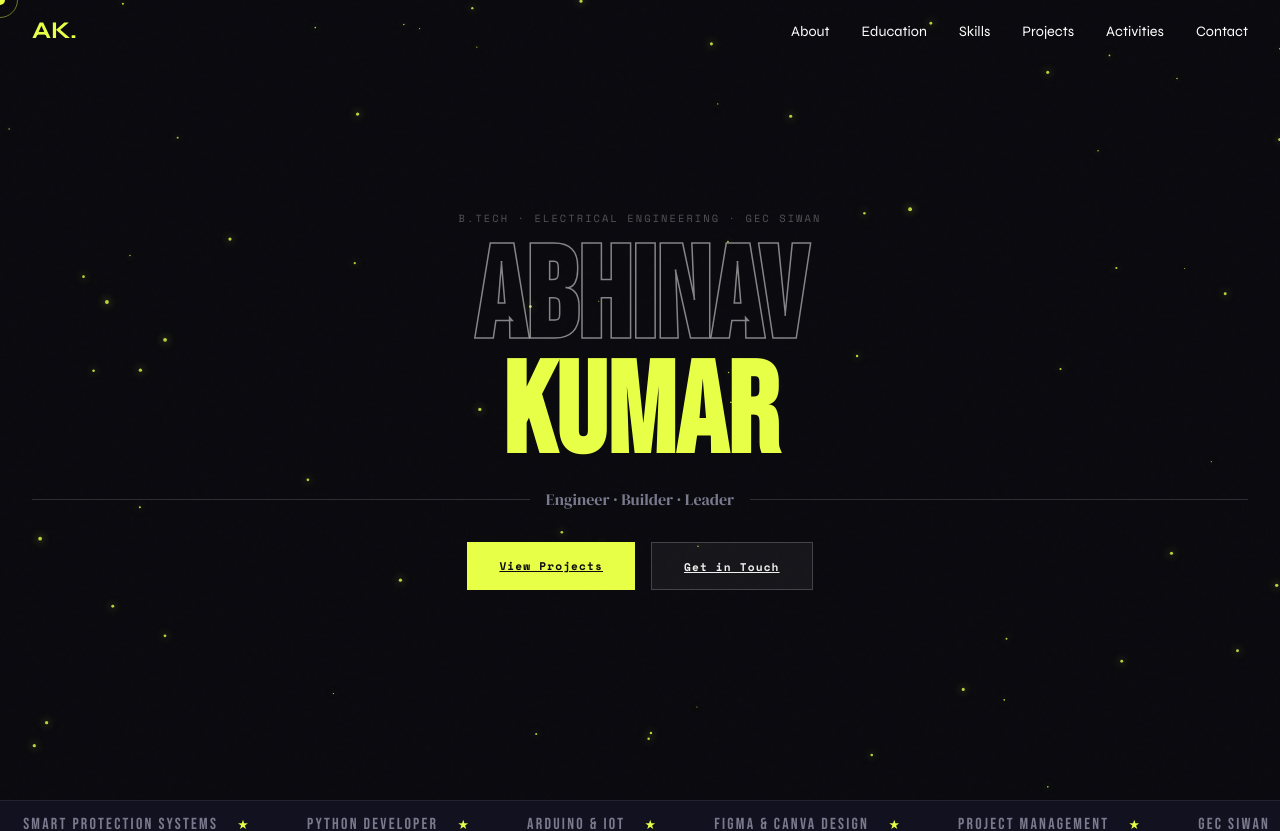
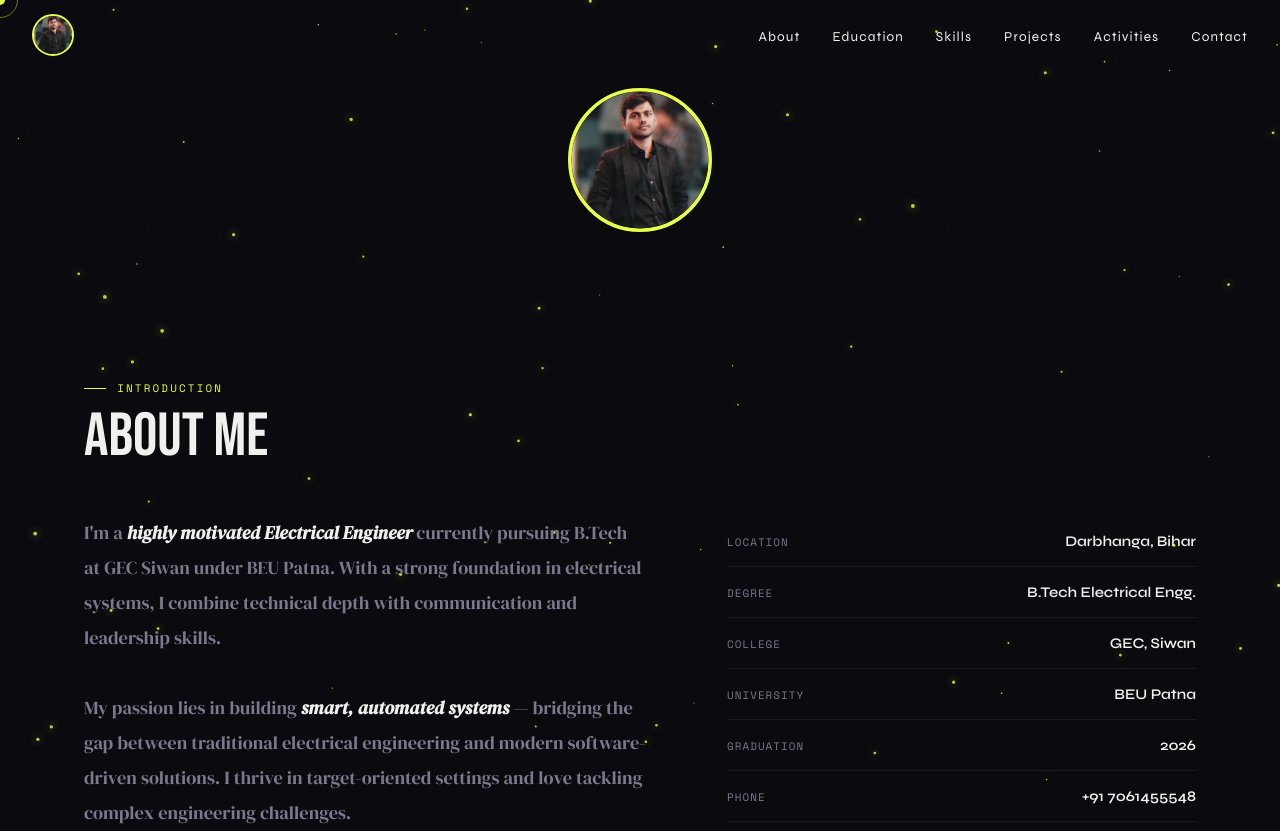
Before and after one commit to MrInnovative7/mrportfolio, a React (Create React App) app: page /profile in a window 1280 px wide. Shown: the top 831 px of the page. Built offline with nearby package versions, Linux system fonts and the light colour scheme.

Commit message:
add profile page with image and routing

```diff
--- a/src/App.js
+++ b/src/App.js
@@ -1,4 +1,6 @@
 import React, { useEffect } from 'react';
+import { BrowserRouter, Routes, Route } from 'react-router-dom';
+
 import Cursor from './components/Cursor';
 import Navbar from './components/Navbar';
 import Hero from './components/Hero';
@@ -11,8 +13,10 @@ import Activities from './components/Activities';
 import Contact from './components/Contact';
 import Footer from './components/Footer';
 import BackgroundCanvas from './components/BackgroundCanvas';
+import ProfilePage from './components/ProfilePage';
 
 function App() {
+
   // Scroll reveal observer
   useEffect(() => {
     const io = new IntersectionObserver(
@@ -30,14 +34,21 @@ function App() {
   }, []);
 
   return (
-    <>
-      {/* 🔥 GLOBAL BACKGROUND */}
+    <BrowserRouter>
+
+      {/* 🌌 GLOBAL BACKGROUND */}
       <BackgroundCanvas />
 
-      {/* 🔝 UI Components */}
+      {/* 🎯 COMMON UI */}
       <Cursor />
       <Navbar />
 
+      <Routes>
+
+        {/* 🏠 HOME PAGE */}
+        <Route
+          path="/"
+          element={
             <main>
               <Hero />
               <Marquee />
@@ -48,9 +59,17 @@ function App() {
               <Activities />
               <Contact />
             </main>
+          }
+        />
+
+        {/* 👤 PROFILE PAGE */}
+        <Route path="/profile" element={<ProfilePage />} />
+
+      </Routes>
 
       <Footer />
-    </>
+
+    </BrowserRouter>
   );
 }
 
--- a/src/components/Navbar.css
+++ b/src/components/Navbar.css
@@ -2,23 +2,41 @@
   position: fixed;
   top: 0;
   width: 100%;
-  padding: 1rem 2rem;
+  padding: 0.9rem 2rem;
   display: flex;
   justify-content: space-between;
   align-items: center;
   z-index: 1000;
   background: transparent;
+  transition: background 0.3s ease, box-shadow 0.3s ease;
 }
 
+/* 🔥 Scroll effect */
 .navbar.scrolled {
-  background: rgba(0, 0, 0, 0.8);
-  backdrop-filter: blur(10px);
+  background: rgba(10, 10, 15, 0.85);
+  backdrop-filter: blur(12px);
+  box-shadow: 0 4px 20px rgba(0, 0, 0, 0.4);
 }
 
+/* 🔥 PROFILE LOGO */
 .nav-logo {
-  font-size: 1.5rem;
-  font-weight: bold;
-  color: #e8ff47;
+  display: flex;
+  align-items: center;
+}
+
+.nav-profile {
+  width: 42px;
+  height: 42px;
+  border-radius: 50%;
+  object-fit: cover;
+  border: 2px solid var(--accent);
+  cursor: pointer;
+  transition: transform 0.3s ease, box-shadow 0.3s ease;
+}
+
+.nav-profile:hover {
+  transform: scale(1.1);
+  box-shadow: 0 0 15px rgba(232, 255, 71, 0.6);
 }
 
 /* LINKS */
@@ -26,12 +44,39 @@
   display: flex;
   gap: 2rem;
   list-style: none;
+  align-items: center;
+}
+
+.nav-links li {
+  position: relative;
 }
 
 .nav-links a {
   text-decoration: none;
-  color: white;
-  font-size: 0.9rem;
+  color: var(--text);
+  font-size: 0.85rem;
+  letter-spacing: 0.08em;
+  transition: color 0.25s ease;
+}
+
+/* 🔥 Hover underline effect */
+.nav-links a::after {
+  content: '';
+  position: absolute;
+  bottom: -6px;
+  left: 0;
+  width: 0%;
+  height: 1px;
+  background: var(--accent);
+  transition: width 0.3s ease;
+}
+
+.nav-links a:hover {
+  color: var(--accent);
+}
+
+.nav-links a:hover::after {
+  width: 100%;
 }
 
 /* HAMBURGER */
@@ -39,10 +84,16 @@
   display: none;
   font-size: 1.8rem;
   cursor: pointer;
+  color: var(--text);
+  z-index: 1100;
 }
 
 /* 📱 MOBILE */
 @media (max-width: 768px) {
+
+  .navbar {
+    padding: 0.8rem 1.2rem;
+  }
 
   .hamburger {
     display: block;
@@ -50,18 +101,30 @@
 
   .nav-links {
     position: absolute;
-    top: 70px;
+    top: 65px;
     right: 0;
     width: 100%;
-    background: #0a0a0f;
+    background: rgba(10,10,15,0.98);
+    backdrop-filter: blur(10px);
     flex-direction: column;
     align-items: center;
-    gap: 1.5rem;
+    gap: 1.6rem;
     padding: 2rem 0;
     display: none;
+    animation: fadeDown 0.3s ease;
   }
 
   .nav-links.active {
     display: flex;
   }
+
+  .nav-links a {
+    font-size: 1rem;
+  }
+
+  /* 🔥 Profile image small on mobile */
+  .nav-profile {
+    width: 36px;
+    height: 36px;
+  }
 }
--- a/src/components/Navbar.js
+++ b/src/components/Navbar.js
@@ -1,5 +1,7 @@
 import React, { useState, useEffect } from 'react';
 import './Navbar.css';
+import profile from '../assets/profile.jpg';
+import { Link } from 'react-router-dom';
 
 const links = [
   { href: '#about', label: 'About' },
@@ -23,15 +25,19 @@ function Navbar() {
   return (
     <nav className={`navbar ${scrolled ? 'scrolled' : ''}`}>
 
-      {/* Logo */}
-      <div className="nav-logo">AK.</div>
+      {/* 🔥 PROFILE IMAGE (Logo replacement) */}
+      <div className="nav-logo">
+        <Link to="/profile" onClick={() => setMenuOpen(false)}>
+          <img src={profile} alt="profile" className="nav-profile" />
+        </Link>
+      </div>
 
-      {/* Hamburger */}
+      {/* 🍔 Hamburger */}
       <div className="hamburger" onClick={() => setMenuOpen(!menuOpen)}>
         ☰
       </div>
 
-      {/* Links */}
+      {/* 🔗 Links */}
       <ul className={`nav-links ${menuOpen ? 'active' : ''}`}>
         {links.map((l) => (
           <li key={l.href} onClick={() => setMenuOpen(false)}>
--- /dev/null
+++ b/src/components/ProfilePage.css
@@ -0,0 +1,30 @@
+.profile-page {
+  padding-top: 100px;
+}
+
+.profile-container {
+  display: flex;
+  justify-content: center;
+  margin-bottom: 3rem;
+}
+
+/* 🔥 Animation */
+.profile-image {
+  width: 120px;
+  height: 120px;
+  border-radius: 50%;
+  object-fit: cover;
+  border: 3px solid var(--accent);
+  animation: zoomIn 0.8s ease forwards;
+}
+
+@keyframes zoomIn {
+  from {
+    transform: scale(0.5);
+    opacity: 0;
+  }
+  to {
+    transform: scale(1.2);
+    opacity: 1;
+  }
+}
--- /dev/null
+++ b/src/components/ProfilePage.js
@@ -0,0 +1,21 @@
+import React from 'react';
+import profile from '../assets/profile.jpg';
+import './ProfilePage.css';
+import About from './About';
+
+function ProfilePage() {
+  return (
+    <div className="profile-page">
+
+      <div className="profile-container">
+        <img src={profile} alt="profile" className="profile-image" />
+      </div>
+
+      {/* Same About section */}
+      <About />
+
+    </div>
+  );
+}
+
+export default ProfilePage;
```
Also changed, not shown: package.json (+11 -2 lines), src/assets/profile.jpg (added), 1 other file (tests, documents, lock files or other folders). Lines whose indentation alone changed are shown as unchanged.
